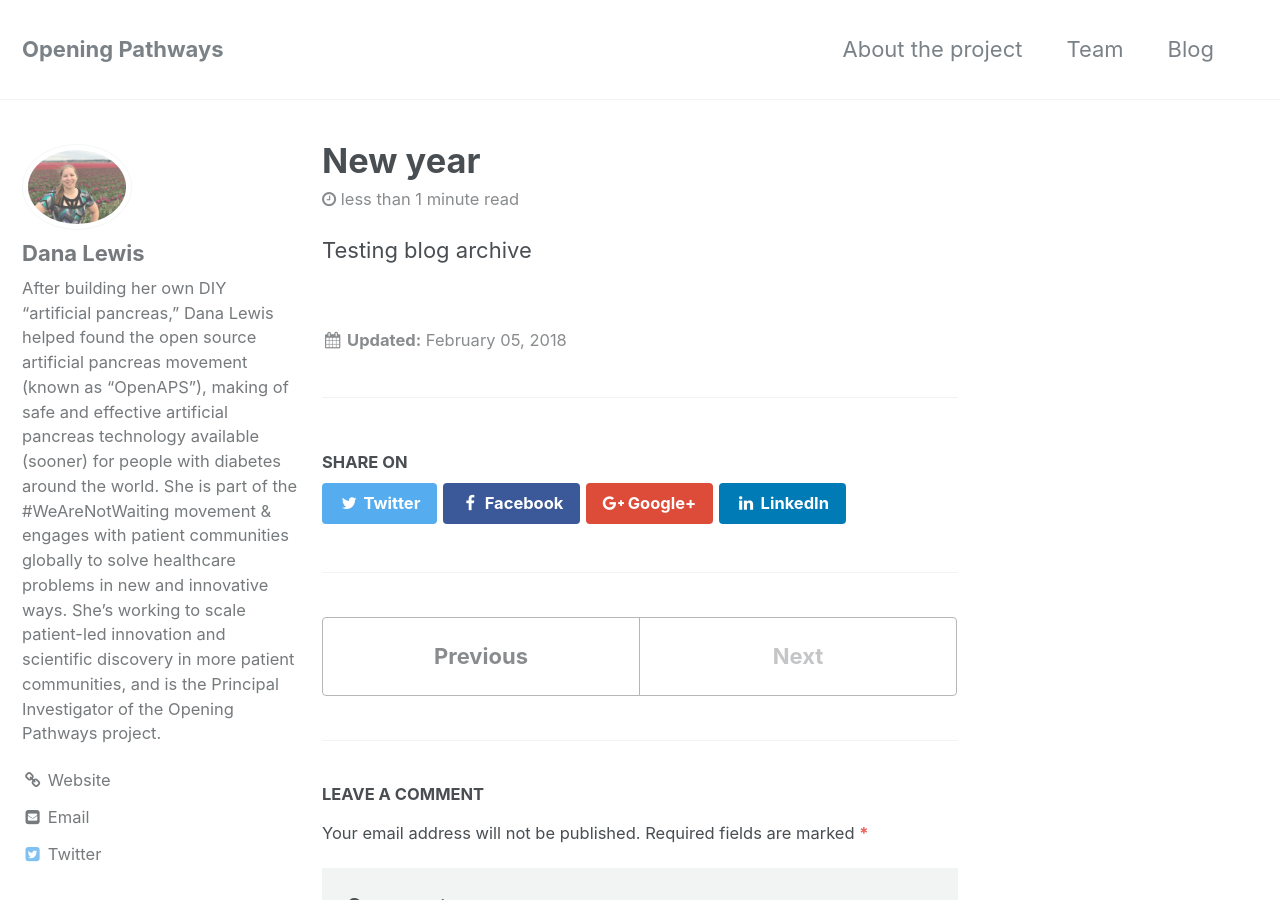
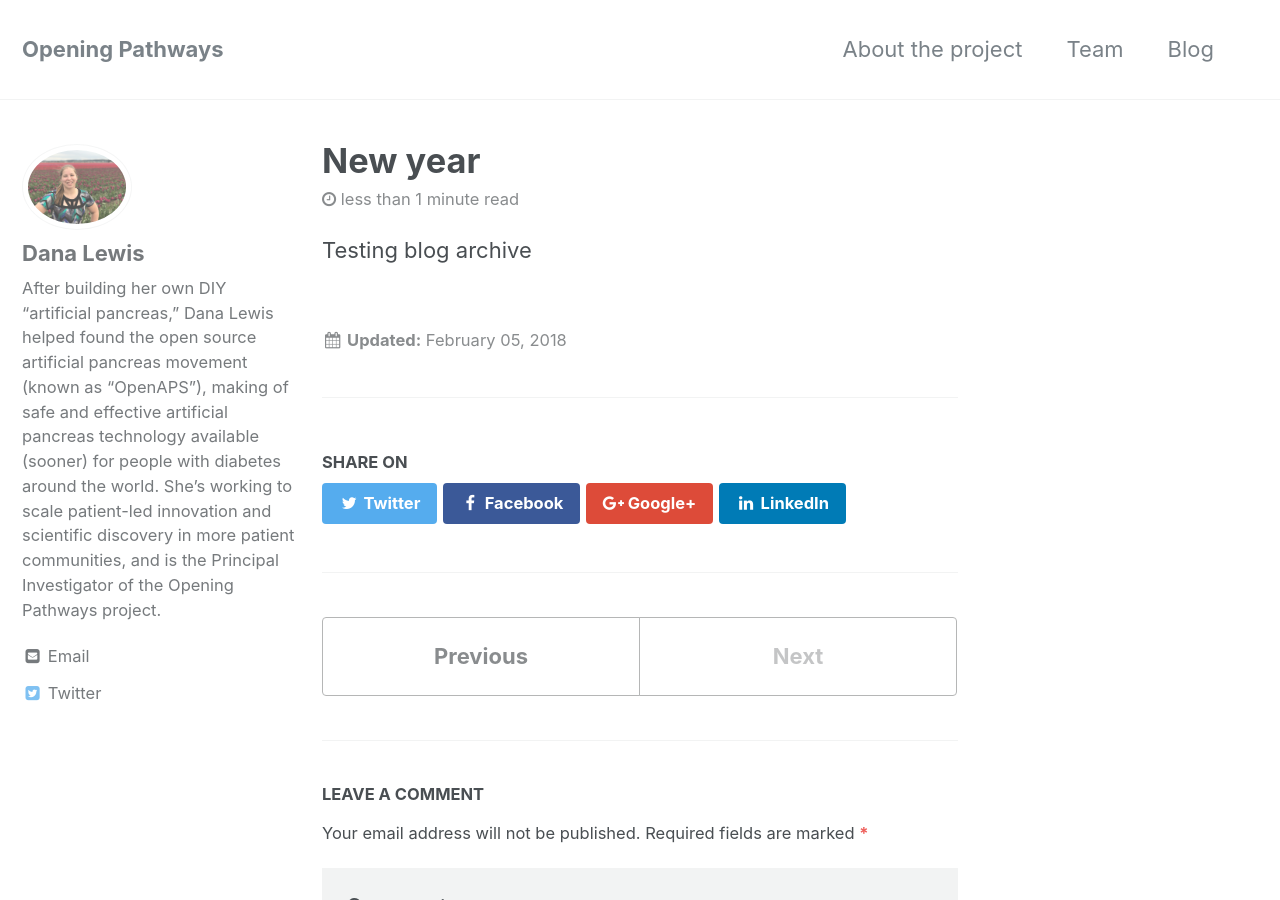
Before and after one commit to danamlewis/research, a Jekyll site: the page built from _posts/2018-02-05-new-year.md, in a window 1280 px wide and 900 px high. Built offline with Jekyll 4.4.1, drawn with Linux system fonts in a browser that asks for light colours.

Commit message:
Shorten bio

```diff
--- a/_data/authors.yml
+++ b/_data/authors.yml
@@ -2,9 +2,8 @@
 
 Dana Lewis:
   name: "Dana Lewis"
-  uri: "http://linkedin.com/in/danalewis"
   email: "Dana@OpeningPathways.org"
-  bio: "After building her own DIY “artificial pancreas,” Dana Lewis helped found the open source artificial pancreas movement (known as “OpenAPS”), making of safe and effective artificial pancreas technology available (sooner) for people with diabetes around the world. She is part of the #WeAreNotWaiting movement & engages with patient communities globally to solve healthcare problems in new and innovative ways. She’s working to scale patient-led innovation and scientific discovery in more patient communities, and is the Principal Investigator of the Opening Pathways project."
+  bio: "After building her own DIY “artificial pancreas,” Dana Lewis helped found the open source artificial pancreas movement (known as “OpenAPS”), making of safe and effective artificial pancreas technology available (sooner) for people with diabetes around the world. She’s working to scale patient-led innovation and scientific discovery in more patient communities, and is the Principal Investigator of the Opening Pathways project."
   avatar: "/assets/img/Dana Lewis_tulips.JPG"
   twitter: "danamlewis"
 
```
